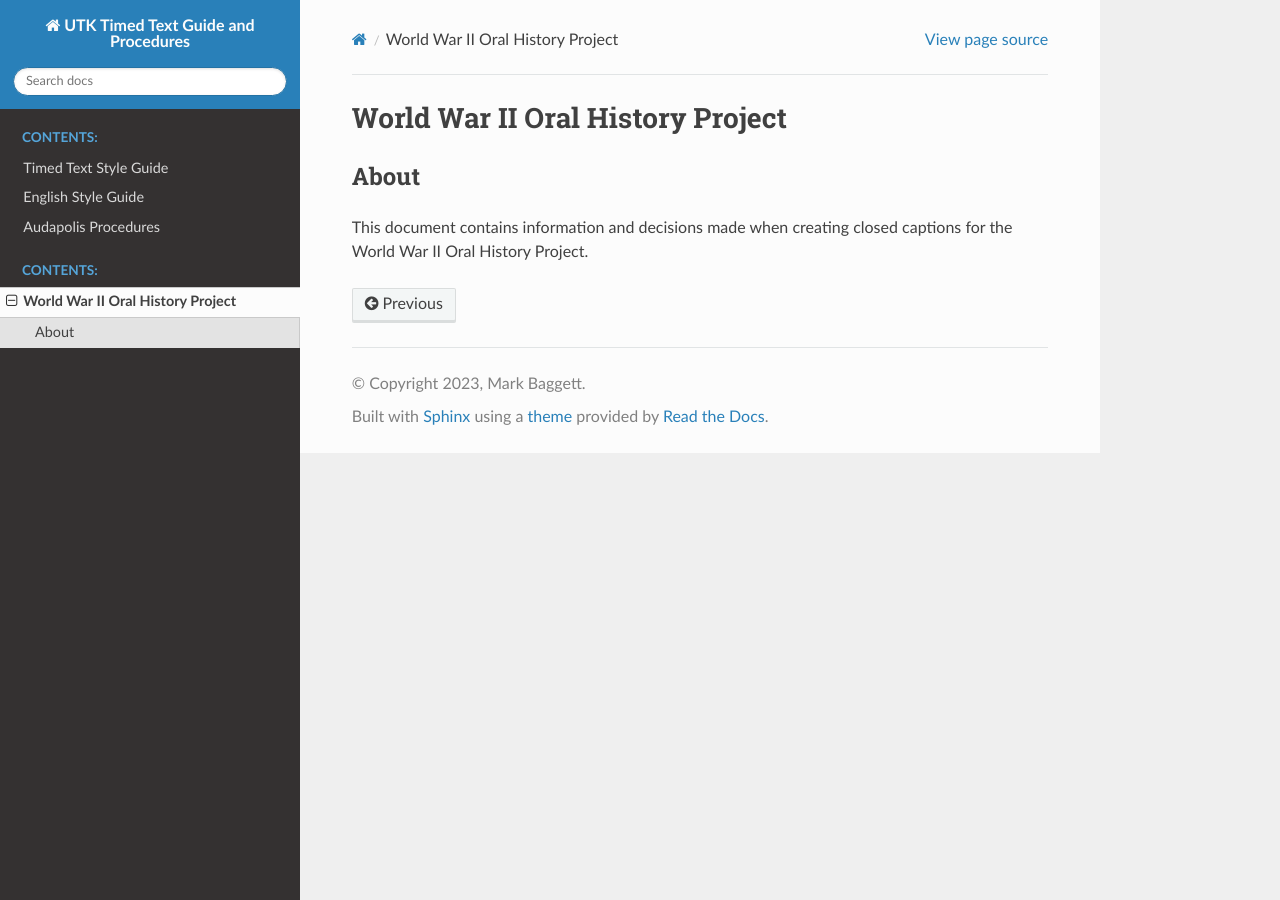
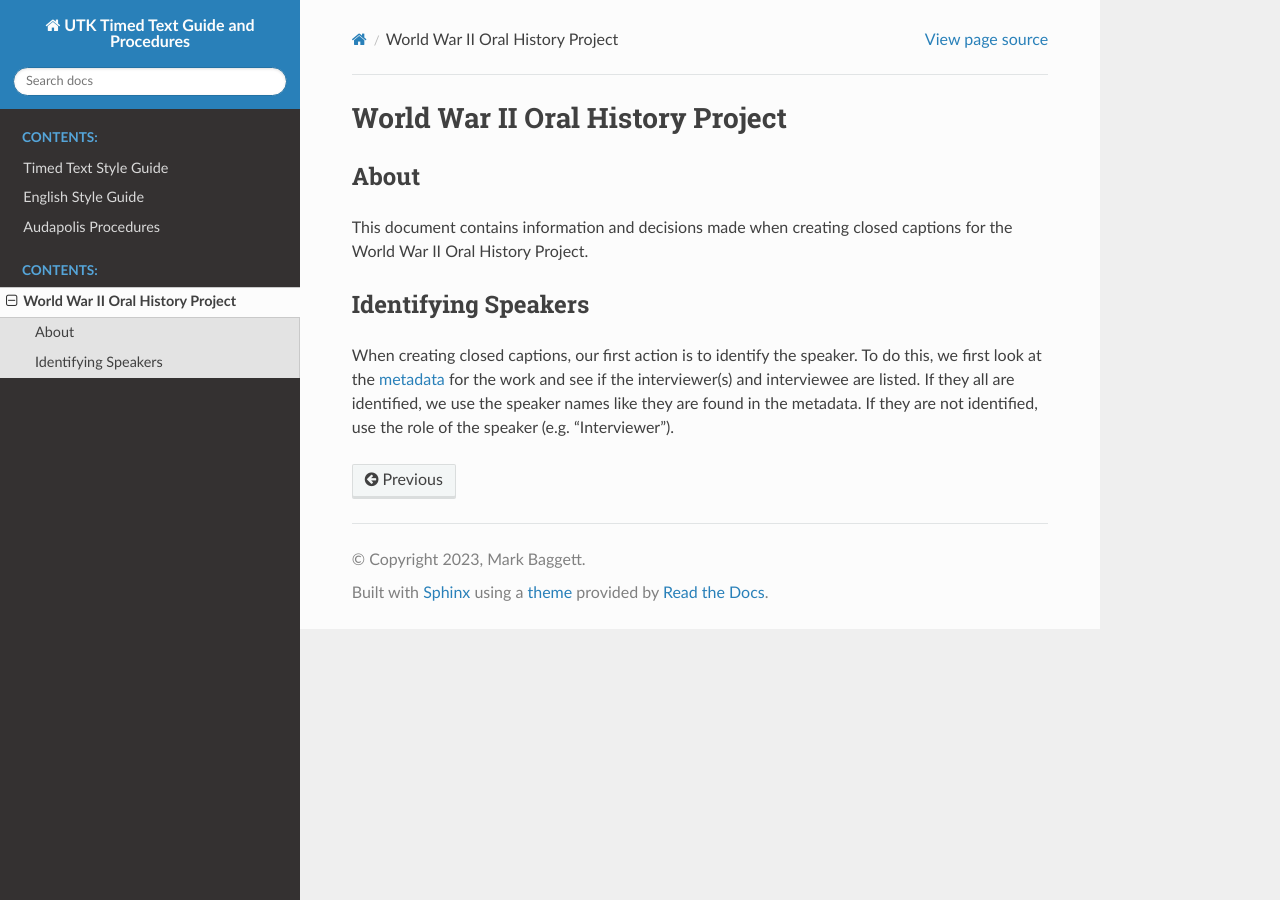
Before and after one commit to markpbaggett/audapolis_instructions, a Sphinx documentation site: the page built from docs/source/projects/1_wwiioh.rst, in a window 1280 px wide. Built offline with Sphinx 7.4.7 and the Read the Docs theme 2.0.0, drawn with Linux system fonts in a browser that asks for light colours.

Commit message:
Add speaker identification.

```diff
--- a/docs/source/projects/1_wwiioh.rst
+++ b/docs/source/projects/1_wwiioh.rst
@@ -5,3 +5,10 @@ About
 -----
 
 This document contains information and decisions made when creating closed captions for the World War II Oral History Project.
+
+Identifying Speakers
+--------------------
+
+When creating closed captions, our first action is to identify the speaker. To do this, we first look at the `metadata <https://samvera-labs.github.io/clover-iiif/?iiif-content=https://digital.lib.utk.edu/assemble/manifest/wwiioh/2243>`_
+for the work and see if the interviewer(s) and interviewee are listed. If they all are identified, we use the speaker
+names like they are found in the metadata. If they are not identified, use the role of the speaker (e.g. "Interviewer").
```
